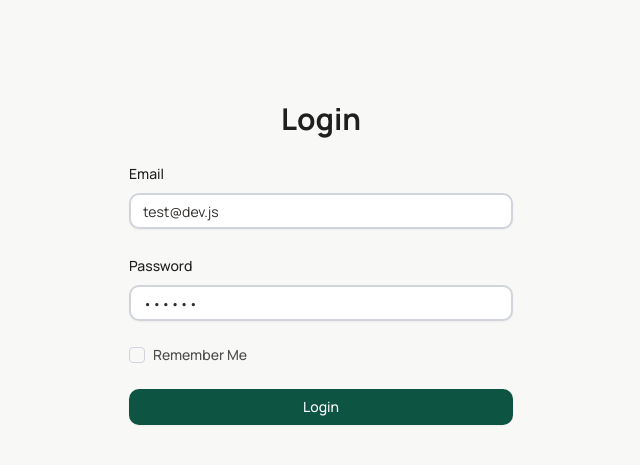
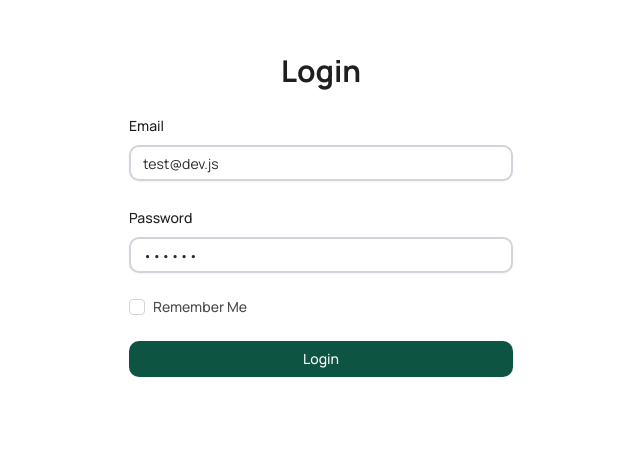
Before and after one commit to jzsun22/orvia-demo, a Next.js app: page /login in a window 1280 px wide. Shown: the part 185-650 px from the top of the page, without its empty margins (319-959 px from the left). Built offline with nearby package versions, Linux system fonts and the light colour scheme; no server answers.

Commit message:
login page formatting

```diff
--- a/src/app/layout.tsx
+++ b/src/app/layout.tsx
@@ -2,8 +2,7 @@ import type { Metadata } from "next"
 import { Inter, Manrope } from "next/font/google"
 import "@/styles/globals.css"
 import { Toaster } from "@/components/ui/toaster"
-import MainLayoutClient from "@/components/layout/MainLayoutClient";
-import ResponsiveGuard from "@/components/layout/ResponsiveGuard";
+import AppShell from "@/components/layout/AppShell";
 
 const inter = Inter({ subsets: ["latin"], variable: "--font-inter" })
 const manrope = Manrope({ subsets: ["latin"], variable: "--font-manrope" })
@@ -22,9 +21,7 @@ export default function RootLayout({
     <html lang="en" suppressHydrationWarning className="h-full bg-white">
       <head />
       <body className={`${inter.variable} ${manrope.variable} font-sans h-full`}>
-        <ResponsiveGuard>
-          <MainLayoutClient>{children}</MainLayoutClient>
-        </ResponsiveGuard>
+        <AppShell>{children}</AppShell>
         <Toaster />
       </body>
     </html>
--- a/src/app/login/page.tsx
+++ b/src/app/login/page.tsx
@@ -46,7 +46,7 @@ export default function LoginPage() {
   };
 
   return (
-    <div className="flex min-h-screen flex-col items-center justify-center bg-[#f8f9f7] p-4">
+    <div className="flex h-screen w-full flex-col items-center justify-center bg-white">
       <div className="w-full max-w-sm space-y-6">
         <div className="text-center">
           <h1 className="text-3xl font-bold text-[#1f1f1f]">Login</h1>
--- /dev/null
+++ b/src/components/layout/AppShell.tsx
@@ -0,0 +1,23 @@
+'use client';
+
+import { usePathname } from 'next/navigation';
+import MainLayoutClient from '@/components/layout/MainLayoutClient';
+import ResponsiveGuard from '@/components/layout/ResponsiveGuard';
+import React from 'react';
+
+export default function AppShell({ children }: { children: React.ReactNode }) {
+  const pathname = usePathname();
+  const isLoginPage = pathname === '/login';
+
+  return (
+    <>
+      {isLoginPage ? (
+        children
+      ) : (
+        <ResponsiveGuard>
+          <MainLayoutClient>{children}</MainLayoutClient>
+        </ResponsiveGuard>
+      )}
+    </>
+  );
+}
```
